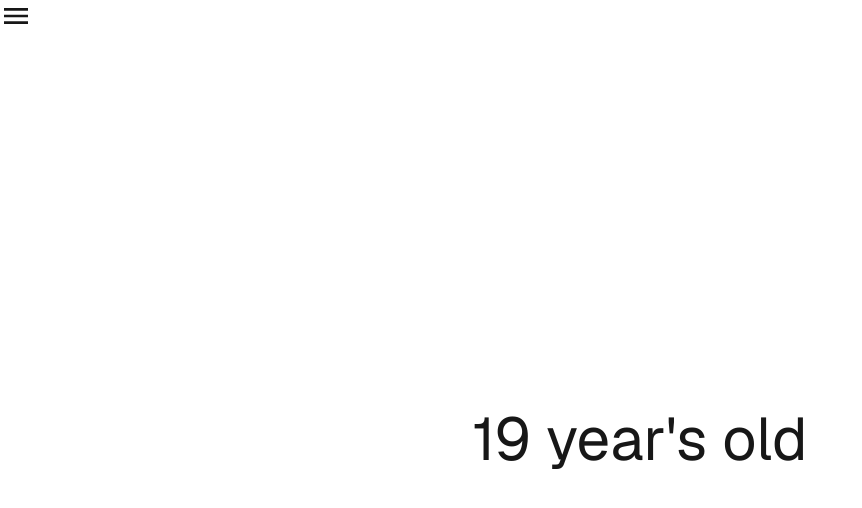
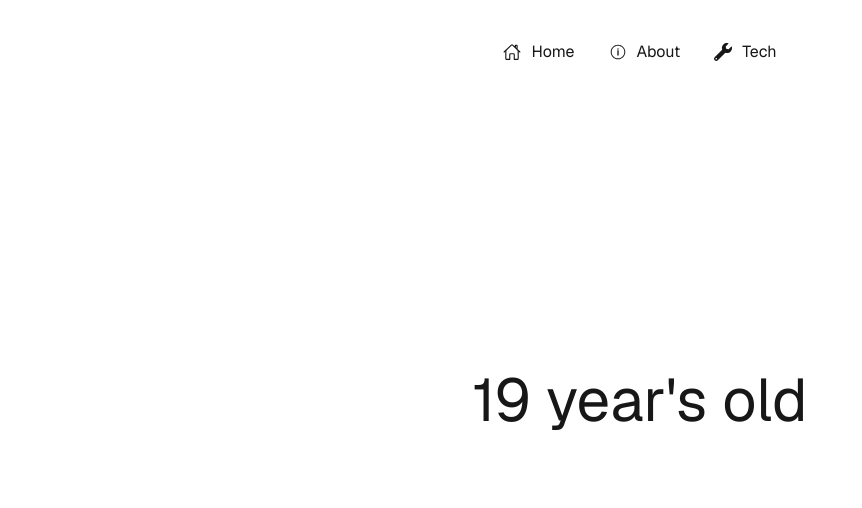
Before and after one commit to jtanner54/Renaissance, a Next.js app in the folder renaissance/: page /About in a window 1280 px wide. Shown: the top 508 px of the page, without its empty margins (0-862 px from the left). Built offline with nearby package versions, Linux system fonts and the light colour scheme.

Commit message:
navbar redid with heavy influence from ran

```diff
--- a/renaissance/package.json
+++ b/renaissance/package.json
@@ -9,12 +9,14 @@
     "lint": "eslint"
   },
   "dependencies": {
+    "@headlessui/react": "^2.2.9",
     "@heroicons/react": "^2.2.0",
     "clsx": "^2.1.1",
     "next": "16.1.1",
     "react": "19.2.3",
     "react-dom": "19.2.3",
-    "react-icons": "^5.5.0"
+    "react-icons": "^5.5.0",
+    "react-router-dom": "^7.11.0"
   },
   "devDependencies": {
     "@tailwindcss/postcss": "^4",
--- a/renaissance/src/Components/DropdownButton.tsx
+++ /dev/null
@@ -1,53 +0,0 @@
-'use client';
-
-import { useState } from 'react';
-import { IoMdMenu } from 'react-icons/io';
-import { IoClose } from 'react-icons/io5';
-import { clsx } from 'clsx';
-import Link from 'next/link';
-
-const navigation = [
-    { name: 'Home', href: '/', current: true },
-    { name: 'About', href: '/About', current: false },
-    { name: 'Tech', href: '/Tech', current: false }
-]
-
-function classNames(...classes: Array<String>) {
-    return classes.filter(Boolean).join(' ')
-}
-
-export default function DropdownButton() {
-    const [clicked, setClicked] = useState(false);
-
-    function handleClicked() {
-        setClicked(!clicked);
-    }
-
-    return (
-        <>
-            <button onClick={handleClicked} className={clsx(
-                clicked ? 'hidden' : '')}>
-                <IoMdMenu className='size-8 cursor-pointer' />
-            </button>
-            <button onClick={handleClicked} className={clsx(
-                clicked ? '' : 'hidden')}>
-                <IoClose className='size-8 cursor-pointer' />
-                <div>
-                    <div className="px-2 pt-2 pb-3 space-y-1">
-                        {navigation.map((item) => (
-                            <Link key={item.name}
-                                href={item.href}
-                                className={classNames(
-                                    item.current ? 'bg-[#71717a] text-white' : 'hover:bg-white/5',
-                                    'block rounded-md px-3 py-2 text-base font-medium'
-                                )}
-                            >
-                                {item.name}
-                            </Link>
-                        ))}
-                    </div>
-                </div>
-            </button>
-        </>
-    );
-}
--- a/renaissance/src/Components/NavBar.tsx
+++ b/renaissance/src/Components/NavBar.tsx
@@ -1,10 +1,44 @@
-import DropdownButton from '@/src/Components/DropdownButton';
+'use client'
+
+import Link from 'next/link';
+import { usePathname } from 'next/navigation';
+import {IoHomeOutline } from "react-icons/io5";
+import { IoIosInformationCircleOutline } from "react-icons/io";
+import { FaWrench } from "react-icons/fa";
 
 export default function NavBar() {
+    const location = usePathname();
+
     return (
-        <div className="dark:bg-black">
-            <div className=''></div>
-            <DropdownButton />
-        </div>
+        <header className="fixed flex justify-center pointer-events-none top-4 left-0 right-0">
+            <nav className="pointer-events-auto overflow-hidden max-w-[95vw]">
+                <ul className="flex p-3 dark:bg-black border border-white/7 rounded-full gap-3 overflow-x-auto scrollbar-hide">
+                    <li>
+                        <Link
+                        href="/"
+                        className={`flex p-2.5 gap-2.5 justify-center items-center border border-white/7 rounded-full ${location == '/' ? 'bg-white/24' : 'bg-zinc-100/5'}`}>
+                            <IoHomeOutline className="size-4.5"/>
+                            Home
+                        </Link>
+                    </li>
+                    <li>
+                        <Link
+                        href="/About"
+                        className={`flex p-2.5 gap-2.5 justify-center items-center border border-white/7 rounded-full ${location == '/About' ? 'bg-white/24' : 'bg-zinc-100/5'}`}>
+                            <IoIosInformationCircleOutline className="size-4.5"/>
+                            About
+                        </Link>
+                    </li>
+                    <li>
+                        <Link
+                        href="/Tech"
+                        className={`flex p-2.5 gap-2.5 justify-center items-center border border-white/7 rounded-full ${location == '/Tech' ? 'bg-white/24' : 'bg-zinc-100/5'}`}>
+                            <FaWrench className="size-4.5"/>
+                            Tech
+                        </Link>
+                    </li>
+                </ul>
+            </nav>
+        </header>
     );
 }
--- a/renaissance/src/app/page.tsx
+++ b/renaissance/src/app/page.tsx
@@ -1,6 +1,6 @@
 export default function Page() {
     return (
-        <div className="text-6xl flex min-h-screen items-center justify-center dark:bg-black">
+        <div className="text-6xl flex min-h-screen items-center justify-center dark:bg-graphite">
             <h1>Jack Tanner</h1>
         </div>
     );
```
Also changed, not shown: 1 other file (tests, documents, lock files or other folders).
